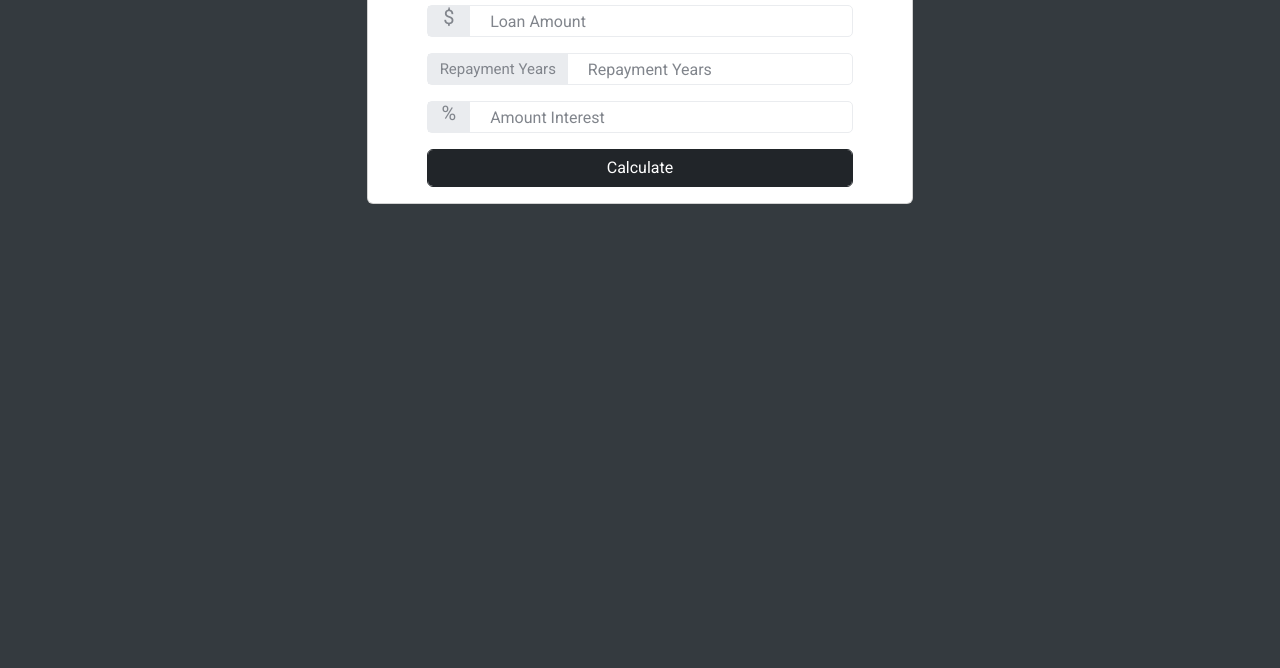
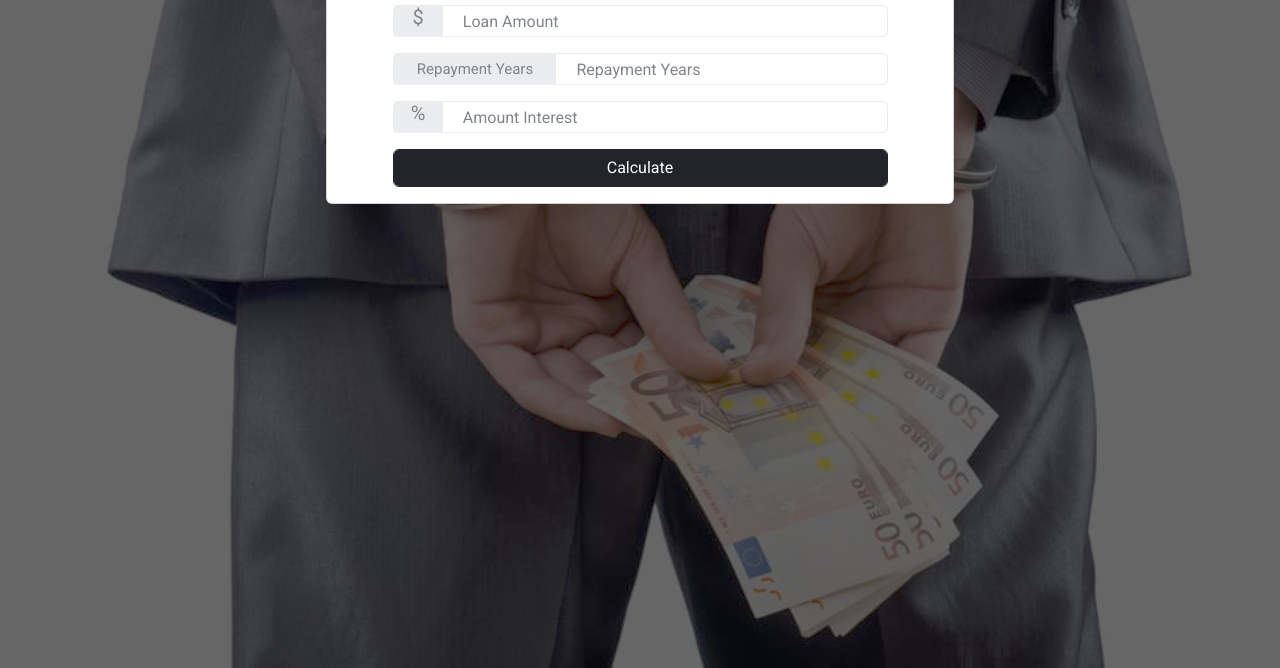
Before and after one commit to A-Richdom/LOAN-CALCULATOR, a plain HTML site: page index.html in a window 1280 px wide. Shown: the part 132-800 px from the top of the page. Drawn offline with nearby package versions, Linux system fonts and the light colour scheme.

Commit message:
Adding of Background Image

```diff
--- a/app.js
+++ b/app.js
@@ -1,4 +1,3 @@
-// document.querySelector('.card').addEventListener('submit', calculateResults);
 const amount = document.getElementById('amount-input');
 const interest = document.getElementById('interest-input');
 const repayment  = document.getElementById('repayment-input');
@@ -87,5 +86,4 @@ function showError() {
 }
 function clearError() {
     document.querySelector('.alert').remove();
-
 }
--- a/index.html
+++ b/index.html
@@ -17,7 +17,17 @@
     flex-direction: column;
     align-items: center;
     justify-content: center;
-    background-color: #343a3f;
+    overflow: hidden;
+
+  }
+  section {
+    width: 100%;
+    height: 100%;
+    background-color: rgba(37, 37, 39, 0.7);
+    background-image: url(./image/loan\ img.jpg);
+    background-repeat: no-repeat;
+    background-size: cover;
+    background-blend-mode: darken;
   }
   .loan-amount, .amount-interest, .repayment-years {
     border: 1.5px solid #eaecef;
@@ -113,7 +123,7 @@
 
 </style>
 <body>
-  <section class="container">
+  <section>
     <div class="row">
       <div class="col-md-6 mx-auto">
         <div class="card card-body text-center mt-5">
@@ -190,7 +200,7 @@
     </section>
 
 
-    <script src="loanCalculator.js"></script>
+    <script src="app.js"></script>
     <script src="https://cdn.jsdelivr.net/npm/bootstrap@5.3.0/dist/js/bootstrap.bun
     dle.min.js" integrity="sha384-geWF76RCwLtnZ8qwWowPQNguL3RmwHVBC9FhGdlKrxdiJJigb/j/68SIy3Te4Bkz" crossorigin="anonymous"></script>
 </body>
```
Also changed, not shown: image/images.jpg (added), image/loan img.jpg (added).
